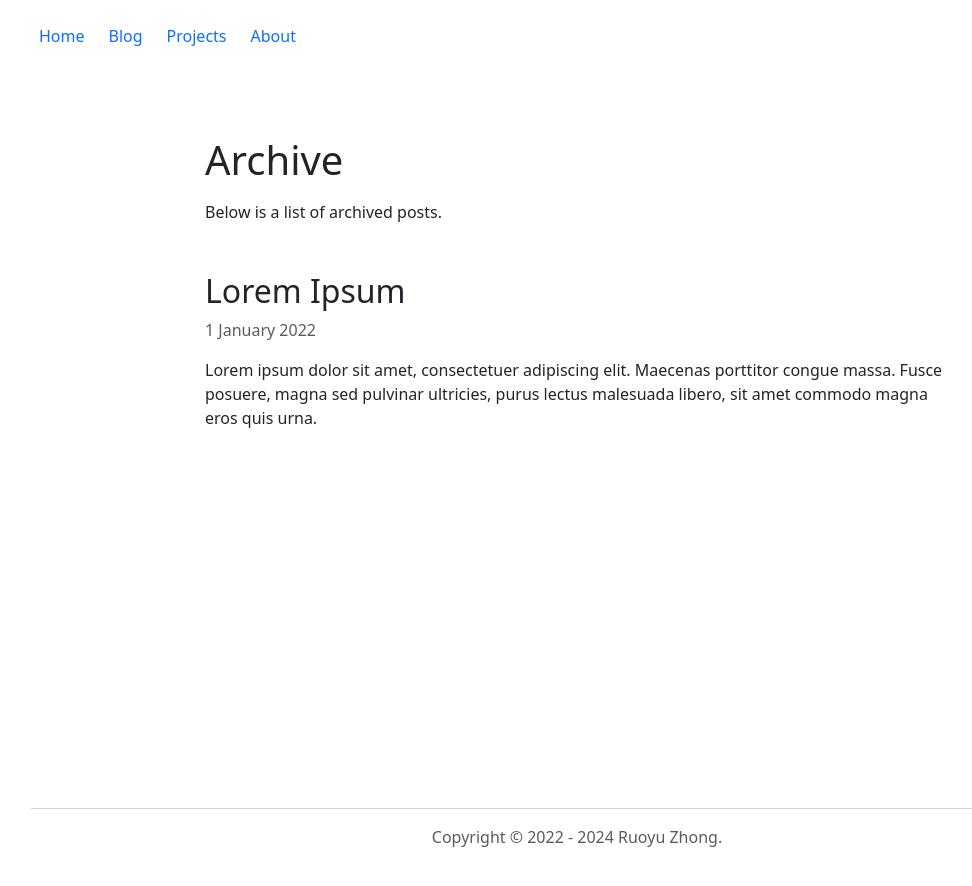
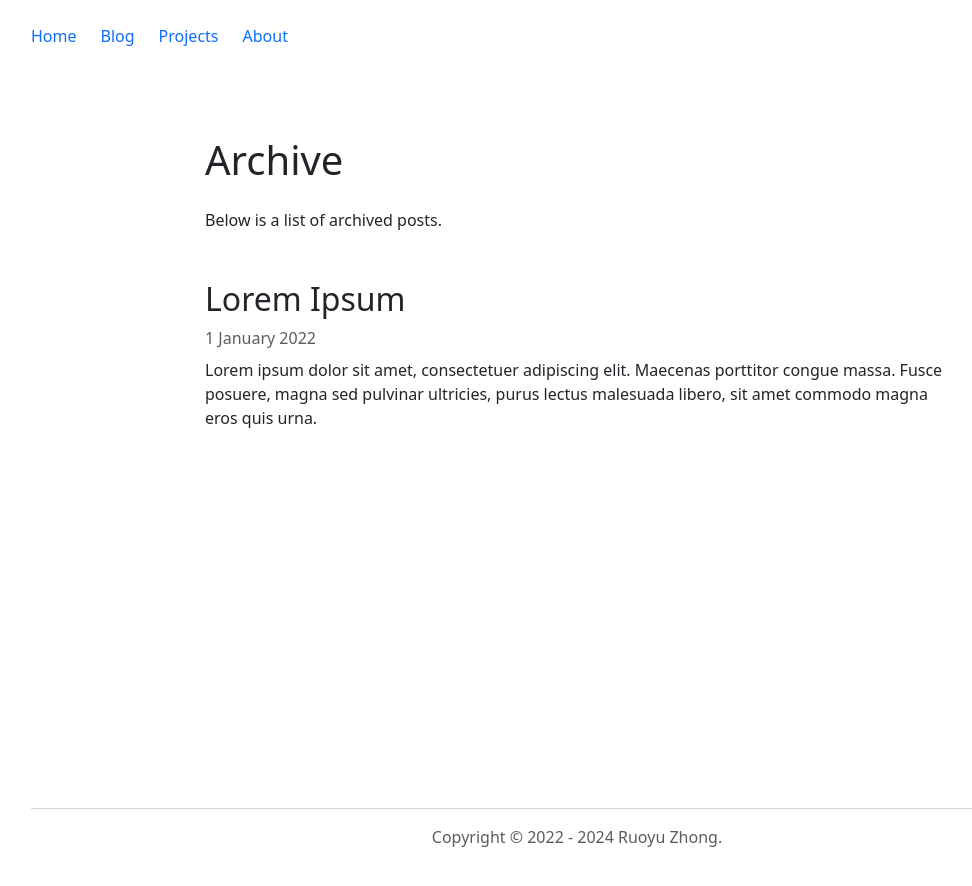
Before and after one commit to ZhongRuoyu/minimal, a Jekyll site: the page built from archive/index.md, in a window 1280 px wide. Shown: the top 886 px of the page, without its empty margins (63-1035 px from the left). Built offline with Jekyll 4.4.1, drawn with Linux system fonts in a browser that asks for light colours; comment, search, counter and statistics services are not loaded.

Commit message:
Improve HTML element sementics
While we're here, tweak spacing too, for better display.

```diff
--- a/_includes/header.html
+++ b/_includes/header.html
@@ -4,21 +4,21 @@
   <h1>{{ page.title }}</h1>
   {%- endif %}
   {% if page.subtitle -%}
-  <p class="fs-4">{{ page.subtitle }}</p>
+  <div class="fs-3 my-2">{{ page.subtitle }}</div>
   {%- endif %}
   {%- endunless %}
   {% unless page.hide_author -%}
   {% if page.author -%}
-  <p class="text-muted my-1">{{ page.author }}</p>
+  <div class="text-muted my-2">{{ page.author }}</div>
   {%- endif %}
   {%- endunless %}
   {% unless page.hide_date -%}
   {% if page.date -%}
-  <p class="text-muted my-1">
+  <div class="text-muted my-2">
     <time datetime="{{ page.date | date: "%Y-%m-%dT%H:%M:%S.%3N" }}">
       {{- page.date | date: site.date_format | default: "%a, %e %b %Y %H:%M:%S %Z" -}}
     </time>
-  </p>
+  </div>
   {%- endif %}
   {%- endunless %}
 </header>
--- a/_includes/navigation.html
+++ b/_includes/navigation.html
@@ -1,7 +1,7 @@
 <nav class="navbar navbar-expand">
   <ul class="nav">
     <li class="nav-item me-2">
-      <a class="nav-link text-nowrap px-2 py-0" href="{{ site.url | append: site.baseurl }}/">
+      <a class="nav-link text-nowrap ps-0 pe-2 py-0" href="{{ site.url | append: site.baseurl }}/">
         {{- "Home" -}}
       </a>
     </li>
--- a/_layouts/category.html
+++ b/_layouts/category.html
@@ -10,13 +10,13 @@ layout: page
   {% unless post.categories contains "archive" and page.category != "archive" -%}
   <article class="my-5">
     <a href="{{ site.url | append: site.baseurl }}{{- post.url -}}" class="text-reset text-decoration-none">
-      <h2 class="fs-2 no-anchor">{{ post.title }}</h2>
+      <h2 class="no-anchor">{{ post.title }}</h2>
       {% if post.date -%}
-      <p class="text-muted">
+      <div class="text-muted my-2">
         <time datetime="{{ post.date | date: "%Y-%m-%dT%H:%M:%S.%3N" }}">
           {{- post.date | date: site.date_format | default: "%a, %e %b %Y %H:%M:%S %Z" -}}
         </time>
-      </p>
+      </div>
       {%- endif %}
       {% if post.description -%}
       <p>
--- a/_layouts/page.html
+++ b/_layouts/page.html
@@ -14,7 +14,7 @@ layout: default
   ">
     <article>
       {% include header.html %}
-      <main class="my-3">
+      <main class="my-4">
         {{ content }}
       </main>
     </article>
```
